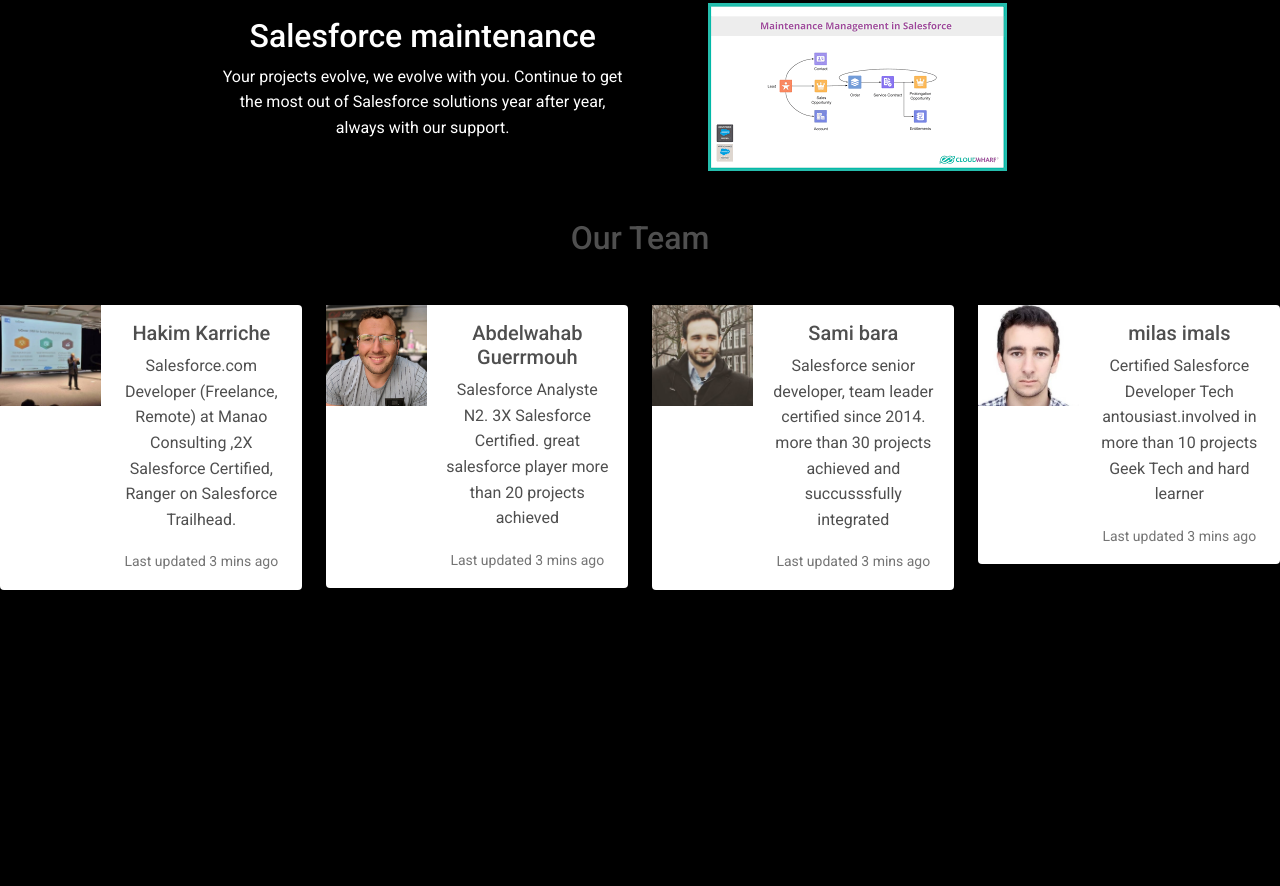
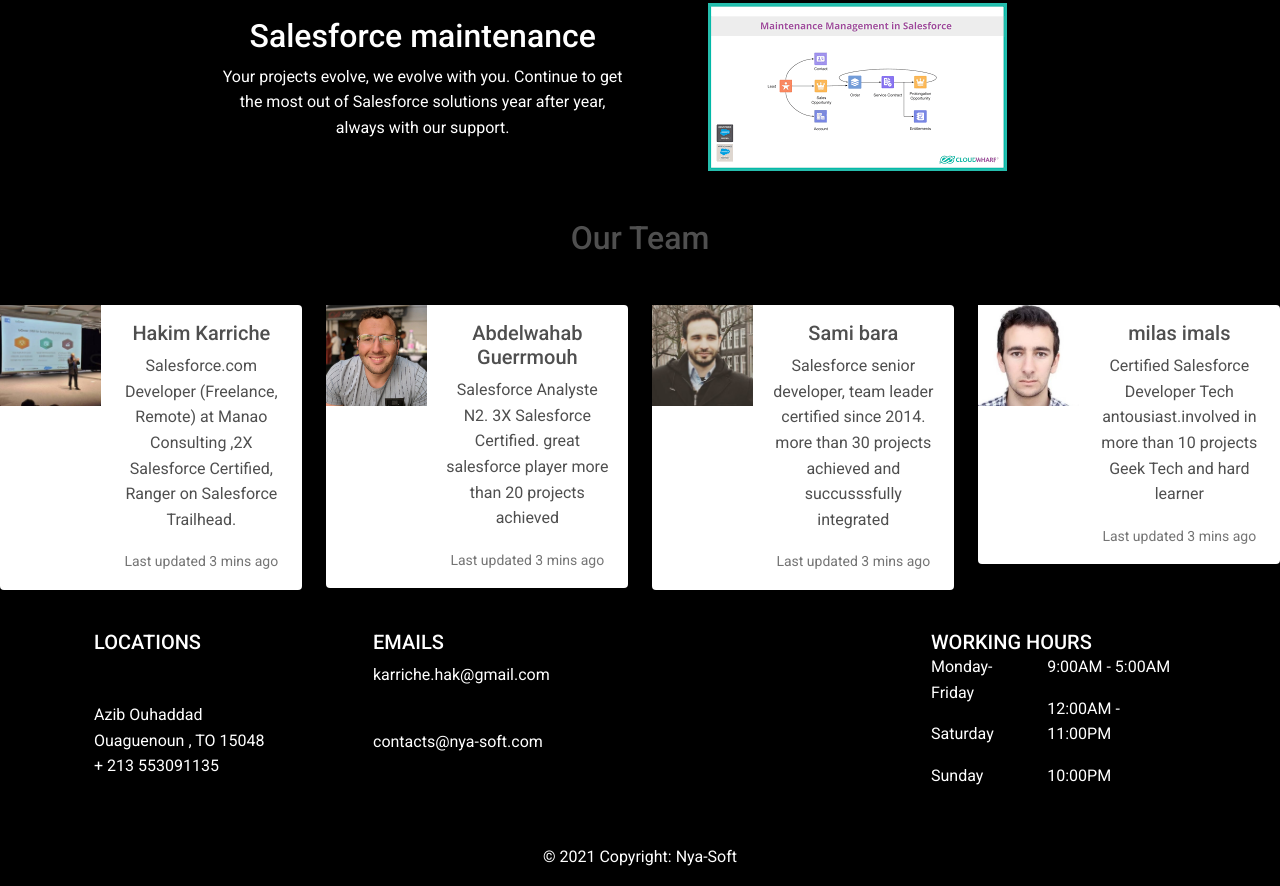
Before and after one commit to hkarriche/LandingPage, a plain HTML site: page index.html in a window 1280 px wide. Shown: the part 1420-2306 px from the top of the page. Before the commit the page ends 2026 px from the top, so only its background shows below. Drawn offline with Linux system fonts and the light colour scheme.

Commit message:
add footer

```diff
--- a/index.html
+++ b/index.html
@@ -97,10 +97,9 @@
             <div class="col-md-4 text-right pr-5">
              <h2>Discover our purpose</h2> </div>
             <div class="col-md-4">
-              <p>Few things comes close to the joy of steak and and simply the way
-                you eat it, it's just a thing thta uou like more.
-                Travel is the possibility to buy a new exeperience that you become richer
-              </p>
+              <p>In the digital age, it is essential for companies to equip themselves
+                with the best tools to successfully manage their internal organization,
+                growth management, big data and process optimization issues. </p>
             </div>
         </div>
       </section>
@@ -262,7 +261,69 @@
 
 
 </main>
-     <footer></footer>
+
+      <footer class="bg-black text-white text-center text-lg-start">
+        <!-- Grid container -->
+        <div class="container p-4">
+          <!--Grid row-->
+          <div class="row">
+            <!--Grid column-->
+            <div class="col-lg-3 col-md-6 mb-4 mb-md-0">
+              <h5 class="text-uppercase mb-5">Locations</h5>
+                <p>Azib Ouhaddad <br/>
+                Ouaguenoun , TO 15048<br/>
+              + 213 553091135 </p>
+            </div>
+            <!--Grid column-->
+
+            <!--Grid column-->
+            <div class="col-lg-3 col-md-6 mb-4 mb-md-0">
+              <h5 class="text-uppercase mb-">Emails</h5>
+              <p>karriche.hak@gmail.com </p> <br/>
+              <p>contacts@nya-soft.com </p>
+
+            </div>
+            <!--Grid column-->
+
+             <!--Grid column-->
+             <div class="col-lg-3 col-md-6 mb-4 mb-md-0">
+
+
+
+            </div>
+            <!--Grid column-->
+
+            <!--Grid column-->
+            <div class="col-lg-3 col-md-6 mb-4 mb-md-0">
+              <h5 class="text-uppercase mb-0">Working Hours</h5>
+
+             <div class="row">
+               <div class="col-5">
+                  <p>Monday-Friday</p>
+                  <p>Saturday</p>
+                  <p>Sunday</p>
+               </div>
+               <div class="col-7">
+                <p>9:00AM - 5:00AM</p>
+                <p>12:00AM - 11:00PM</p>
+                <p>10:00PM</p>
+               </div>
+             </div>
+            </div>
+            <!--Grid column-->
+          </div>
+          <!--Grid row-->
+        </div>
+        <!-- Grid container -->
+
+        <!-- Copyright -->
+        <div class="text-center p-3" style="background-color: rgba(0, 0, 0, 0.2)">
+          © 2021 Copyright:
+          <a class="text-white" href="https://google.com">Nya-Soft</a>
+        </div>
+        <!-- Copyright -->
+      </footer>
+
   </body>
 
   <!-- MDB -->
```
